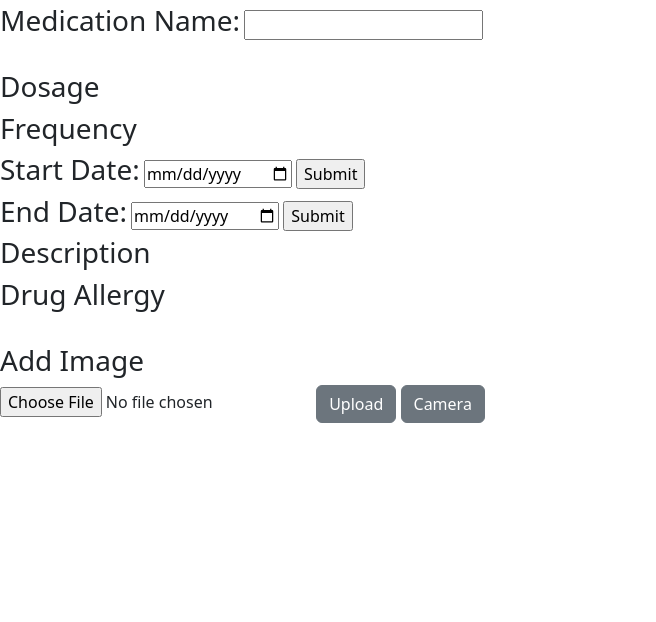
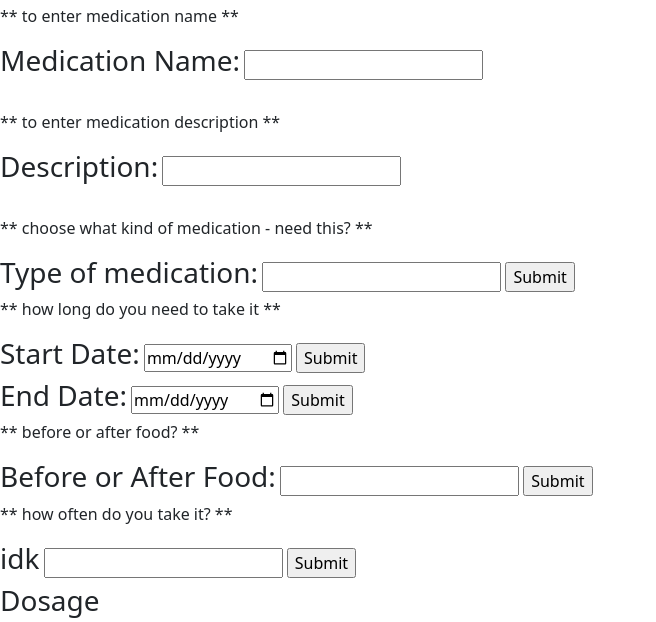
Before and after one commit to benjaminlee123/DoseManager-More-then-just-a-medicine-reminder-app, a website: page addmeds.html in a window 1280 px wide. Shown: the part 328-950 px from the top of the page, without its empty margins (0-656 px from the left). Before the commit the page ends 800 px from the top, so only its background shows below. Drawn offline with nearby package versions, Linux system fonts and the light colour scheme; files whose address does not match are found by name.

Commit message:
update addmeds.html
added some features to addMeds page

```diff
--- a/addmeds.html
+++ b/addmeds.html
@@ -20,28 +20,74 @@
     <h1> Add Medication </h1>
     <h2> ----- Enter Manually ----- </h2>
 
+    <p>** to enter medication name **</p>
     <form action="/action_page.php">
         <label for="medName"><h3>Medication Name: </h3></label>
         <input type="text" id="medName" name="`medName"><br><br>
       </form>
 
+      <p>** to enter medication description **</p>
+      <form action="/action_page.php">
+        <label for="medDescription"><h3>Description: </h3></label>
+        <input type="text" id="medDescription" name="`medDescription"><br><br>
+      </form>
 
-    <h3>Dosage</h3>
-    <h3>Frequency</h3>
+      <p>** choose what kind of medication - need this? **</p>
+      <form action="/action_page.php">
+        <label for="medDescription"><h3>Type of medication: </h3></label>
+        <input list="medType" name="medType">
+        <datalist id="medType">
+          <option value="Pill">
+          <option value="Injection">
+          <option value="Liquid">
+          <option value="Drops">
+          <option value="Powder">
+          <option value="Other">
+        </datalist>
+        <input type="submit">
+      </form>
 
-    <form action="/action_page.php">
+      <p>** how long do you need to take it **</p>
+      <form action="/action_page.php">
         <label for="startDate"><h3>Start Date:</h3></label>
         <input type="date" id="startDate" name="startDate">
         <input type="submit">
       </form>
-
     <form action="/action_page.php">
         <label for="endDate"><h3>End Date:</h3></label>
         <input type="date" id="endDate" name="endDate">
         <input type="submit">
       </form>
 
-    <h3>Description</h3>
+      <p>** before or after food? **</p>
+      <form action="/action_page.php">
+        <label for="beforeAfter"><h3> Before or After Food: </h3></label>
+        <input list="beforeAfter" name="beforeAfter">
+        <datalist id="beforeAfter">
+          <option value="Before">
+          <option value="After">
+        </datalist>
+        <input type="submit">
+      </form>
+
+      <p>** how often do you take it? **</p>
+      <form action="/action_page.php">
+        <label for="medFrequency"><h3> idk </h3></label>
+        <input list="medFrequency" name="medFrequency">
+        <datalist id="medFrequency">
+          <option value="Day(s)">
+          <option value="Hour(s)">
+          <option value="Week(s)">
+          <option value="Month(s)">
+        </datalist>
+        <input type="submit">
+      </form>
+
+    <h3>Dosage</h3>
+    <h3>Frequency</h3>
+
+
+
     <h3>Drug Allergy</h3>
 
     <br>
```
